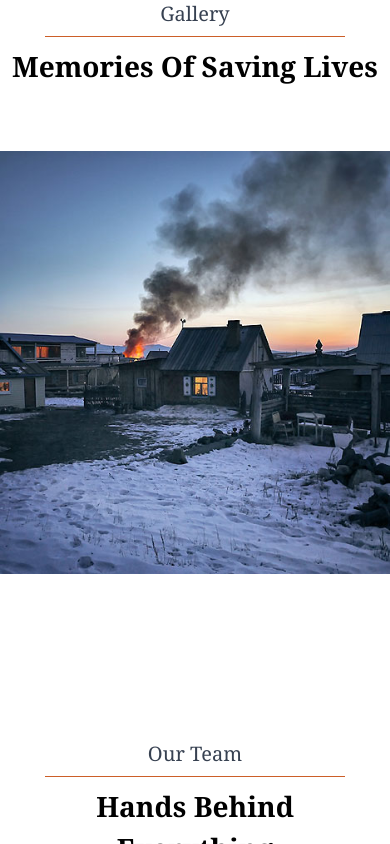
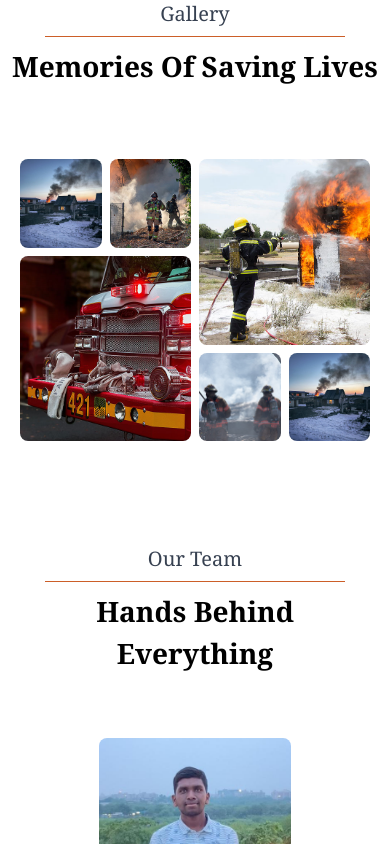
Before and after one commit to Satya22-26/Hack-Byte-2k24, a React (Vite) app in the folder client/: page / in a window 390 px wide. Shown: the part 3908-4752 px from the top of the page. Built offline with nearby package versions, Linux system fonts and the light colour scheme.

Commit message:
galllery

```diff
--- a/client/src/sections/Gallery.jsx
+++ b/client/src/sections/Gallery.jsx
@@ -5,110 +5,70 @@ import gal3 from "../assets/gallery-3.jpg";
 import gal4 from "../assets/gallery-4.jpg";
 import gal5 from "../assets/service-1.jpg";
 
-function Gallery() {
-    const carouselRef = useRef(null);
-
-    useEffect(() => {
-        const carousel = carouselRef.current;
-        if (!carousel) return;
-
-        let containerWidth = 0;
-        let scrollWidth = 0;
-        let posFromLeft = 0;
-        let scrollPos = 0;
-        let animated = null;
-
-        const onMouseEnter = (e) => {
-            containerWidth = carousel.offsetWidth;
-            scrollWidth = carousel.scrollWidth;
-            posFromLeft = carousel.getBoundingClientRect().left;
-            const stripePos = e.pageX - posFromLeft;
-            const pos = stripePos / containerWidth;
-            scrollPos = (scrollWidth - containerWidth) * pos;
-
-            carousel.style.scrollBehavior = "smooth";
-
-            if (scrollPos < 0) scrollPos = 0;
-            if (scrollPos > scrollWidth - containerWidth) scrollPos = scrollWidth - containerWidth;
-
-            carousel.scrollLeft = scrollPos;
-
-            carousel.style.setProperty("--scrollWidth", `${(containerWidth / scrollWidth) * 100}%`);
-            carousel.style.setProperty("--scrollLeft", `${(scrollPos / scrollWidth) * 100}%`);
-
-            clearTimeout(animated);
-            animated = setTimeout(() => {
-                carousel.style.scrollBehavior = "auto";
-                animated = null;
-            }, 200);
-        };
-
-        const onMouseMove = (e) => {
-            if (animated) return;
-            const stripePos = e.pageX - posFromLeft;
-            const pos = stripePos / containerWidth;
-            scrollPos = (scrollWidth - containerWidth) * pos;
-
-            carousel.scrollLeft = scrollPos;
-
-            if (scrollPos < scrollWidth - containerWidth) {
-                carousel.style.setProperty("--scrollLeft", `${(scrollPos / scrollWidth) * 100}%`);
-            }
-
-            carousel.setAttribute("data-at", (scrollPos > 5 ? "left " : " ") + (scrollWidth - containerWidth - scrollPos > 5 ? "right" : ""));
-        };
-
-        const bind = () => {
-            carousel.addEventListener("mouseenter", onMouseEnter);
-            carousel.addEventListener("mousemove", onMouseMove);
-        };
-
-        const unbind = () => {
-            carousel.removeEventListener("mouseenter", onMouseEnter);
-            carousel.removeEventListener("mousemove", onMouseMove);
-        };
-
-        bind();
-
-        return () => {
-            unbind();
-        };
-    }, []);
-
-    // Array of image URLs
-    const images = [gal1, gal2, gal3, gal4, gal5];
-
-    return (
-        <>
-        <div className='flex justify-center items-center flex-col font-serif mb-16 text-center'>
+const Gallery = () => {
+  return (
+    <>
+    <div className='flex justify-center items-center flex-col font-serif mb-16 text-center'>
         <div>
           <p className='sm:text-2xl text-xl text-gray-700 text-center'>Gallery</p>
           <hr className='border-primary mt-2 w-[300px]' />
         </div>
-        <p className='sm:text-[45px] text-[28px] font-bold mt-2'>Memories Of Saving Lives</p>
+        <p className='sm:text-[45px] text-[28px] font-bold mt-2 text-black'>Memories Of Saving Lives</p>
         </div>
-        <div className="carousel" ref={carouselRef} style={{ overflow: "hidden", position: "relative", width: "100%", cursor: "grab" }}>
-            <ul
-                style={{
-                    listStyle: "none",
-                    display: "flex",
-                    paddingBottom: 70,
-                    margin: 0,
-                    whiteSpace: "nowrap",
-                    transition: "transform 0.2s ease",
-                }}
-            >
-                {/* Render images */}
-                {images.map((src, index) => (
-                    <li key={index} style={{ display: "inline-block", flexShrink: 0 }} className='sm:mx-4 md:w-[30%] sm:w-[40%] w-[100%]'>
-                        <img src={src} alt={`Carousel Item ${index + 1}`} style={{ width: "100%", height: "100%", objectFit: "cover" }} />
-                    </li>
-                ))}
-            </ul>
+    <div className="container mx-auto px-5 py-2 lg:px-32 lg:pt-24">
+      <div className="-m-1 flex flex-wrap md:-m-2">
+        <div className="flex w-1/2 flex-wrap">
+          <div className="w-1/2 p-1 md:p-2">
+            <img
+              alt="gallery"
+              className="block h-full w-full rounded-lg object-cover object-center"
+              src={gal1}
+            />
+          </div>
+          <div className="w-1/2 p-1 md:p-2">
+            <img
+              alt="gallery"
+              className="block h-full w-full rounded-lg object-cover object-center"
+              src={gal2}
+            />
+          </div>
+          <div className="w-full p-1 md:p-2">
+            <img
+              alt="gallery"
+              className="block h-full w-full rounded-lg object-cover object-center"
+              src={gal3}
+            />
+          </div>
         </div>
-        </>
+        <div className="flex w-1/2 flex-wrap">
+          <div className="w-full p-1 md:p-2">
+            <img
+              alt="gallery"
+              className="block h-full w-full rounded-lg object-cover object-center"
+              src={gal4}
+            />
+          </div>
+          <div className="w-1/2 p-1 md:p-2">
+            <img
+              alt="gallery"
+              className="block h-full w-full rounded-lg object-cover object-center"
+              src={gal5}
+            />
+          </div>
+          <div className="w-1/2 p-1 md:p-2">
+            <img
+              alt="gallery"
+              className="block h-full w-full rounded-lg object-cover object-center"
+              src={gal1}
+            />
+          </div>
+        </div>
+      </div>
+    </div>
 
-    );
-}
+
+    </>
+  );
+};
 
 export default Gallery;
```
